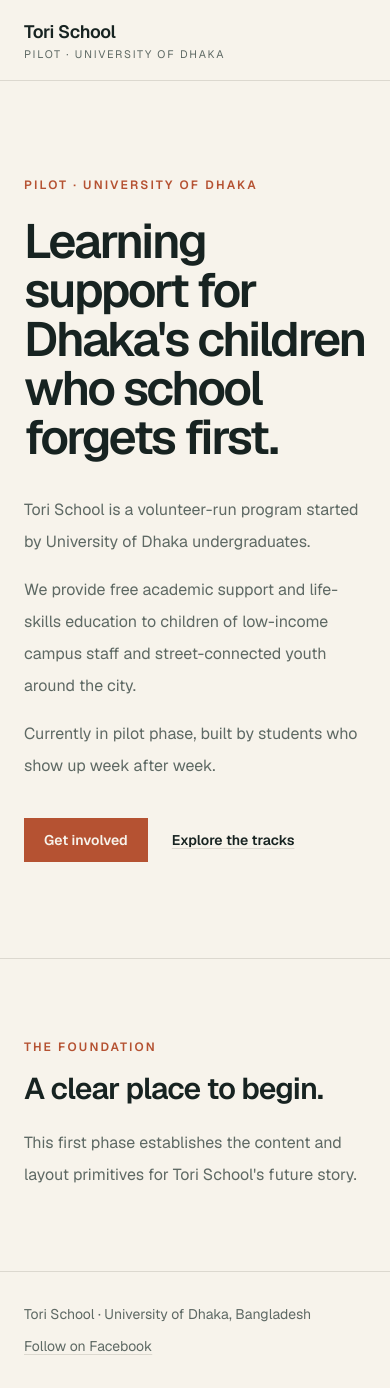
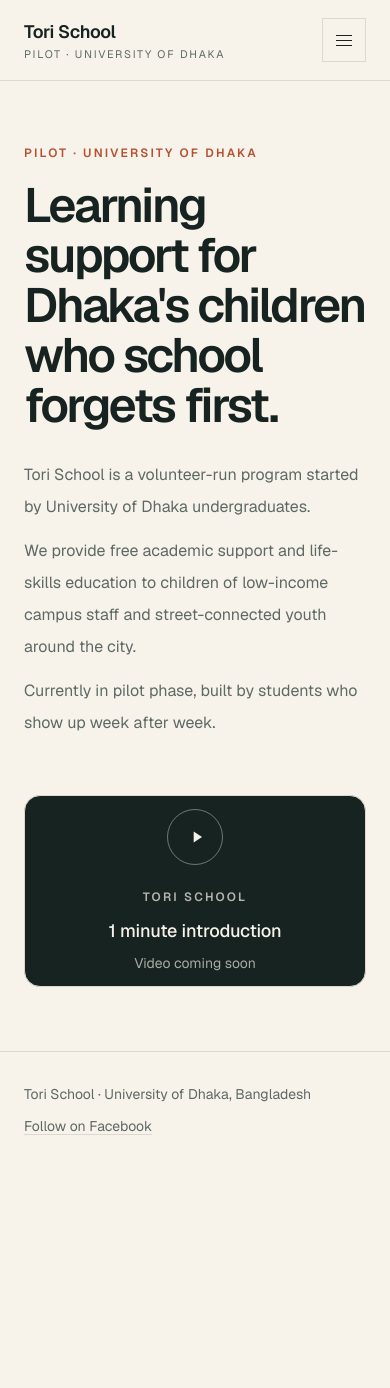
Before and after one commit to irfanAbir1231/torischool, a Next.js app: page / in a window 390 px wide. After the commit the page ends 1168 px from the top, so only its background shows below. Built offline with nearby package versions, Linux system fonts and the light colour scheme.

Commit message:
feat: build header and hero experience

```diff
--- a/src/app/globals.css
+++ b/src/app/globals.css
@@ -25,6 +25,10 @@
 
 html {
   scroll-behavior: smooth;
+}
+
+[id] {
+  scroll-margin-top: 1.5rem;
 }
 
 body {
--- a/src/app/page.tsx
+++ b/src/app/page.tsx
@@ -1,33 +1,31 @@
-import { Button } from "@/components/ui/Button";
 import { Container } from "@/components/ui/Container";
+import { ResponsiveVideo } from "@/components/ui/ResponsiveVideo";
 import { Section } from "@/components/ui/Section";
-import { SectionHeading } from "@/components/ui/SectionHeading";
 import { site } from "@/data/site";
 
 export default function Home() {
   return (
     <main id="main-content" className="flex-1">
-      <Section className="border-b border-line pb-24 pt-24 sm:pb-32 sm:pt-32">
+      <Section aria-labelledby="hero-heading" className="pb-16 pt-16 sm:pb-24 sm:pt-24 lg:pb-28 lg:pt-28">
         <Container>
           <div className="max-w-4xl">
-            <p className="mb-6 text-xs font-semibold uppercase tracking-[0.18em] text-accent">{site.identity.subtitle}</p>
-            <h1 className="max-w-4xl text-5xl font-semibold leading-[1.02] tracking-[-0.05em] text-ink sm:text-7xl">
+            <p className="mb-5 text-xs font-semibold uppercase tracking-[0.18em] text-accent">{site.identity.subtitle}</p>
+            <h1 id="hero-heading" className="max-w-4xl text-pretty text-5xl font-semibold leading-[1.04] tracking-[-0.05em] text-ink sm:text-6xl lg:text-7xl">
               {site.hero.headline}
             </h1>
-            <div className="mt-8 max-w-2xl space-y-4 text-base leading-8 text-muted sm:text-lg">
+            <div className="mt-7 max-w-2xl space-y-3 text-base leading-8 text-muted sm:mt-8 sm:text-lg">
               {site.hero.paragraphs.map((paragraph) => <p key={paragraph}>{paragraph}</p>)}
             </div>
-            <div className="mt-9 flex flex-wrap items-center gap-6">
-              <Button href="#volunteer">Get involved</Button>
-              <Button href="#tracks" variant="text">Explore the tracks</Button>
-            </div>
           </div>
-        </Container>
-      </Section>
 
-      <Section id="tracks">
-        <Container>
-          <SectionHeading eyebrow="The foundation" title="A clear place to begin." description="This first phase establishes the content and layout primitives for Tori School's future story." />
+          <div className="mt-14 sm:mt-18 lg:mt-20">
+            <ResponsiveVideo
+              source={site.links.heroVideo}
+              title={site.videoContent.hero.title}
+              status={site.videoContent.hero.status}
+              className="mx-auto"
+            />
+          </div>
         </Container>
       </Section>
     </main>
--- a/src/components/layout/Header.tsx
+++ b/src/components/layout/Header.tsx
@@ -1,23 +1,25 @@
 import Link from "next/link";
 
+import { MobileNav } from "@/components/layout/MobileNav";
 import { site } from "@/data/site";
 import { Container } from "@/components/ui/Container";
 
 export function Header() {
   return (
-    <header className="border-b border-line bg-cream">
+    <header className="relative border-b border-line bg-cream">
       <Container className="flex min-h-20 items-center justify-between gap-8">
         <Link href="/" className="group focus-visible:outline-2 focus-visible:outline-offset-4 focus-visible:outline-accent">
           <span className="block text-lg font-semibold tracking-[-0.02em] text-ink">{site.identity.name}</span>
           <span className="block text-[0.68rem] uppercase tracking-[0.16em] text-muted">{site.identity.subtitle}</span>
         </Link>
-        <nav aria-label="Main navigation" className="hidden items-center gap-7 sm:flex">
+        <nav aria-label="Main navigation" className="hidden items-center gap-7 md:flex">
           {site.navigation.map((item) => (
             <a key={item.href} href={item.href} className="text-sm text-muted transition-colors hover:text-ink focus-visible:outline-2 focus-visible:outline-offset-4 focus-visible:outline-accent">
               {item.label}
             </a>
           ))}
         </nav>
+        <MobileNav links={site.navigation} />
       </Container>
     </header>
   );
--- /dev/null
+++ b/src/components/layout/MobileNav.tsx
@@ -0,0 +1,64 @@
+"use client";
+
+import { useEffect, useState } from "react";
+
+import type { SiteLink } from "@/data/site";
+
+type MobileNavProps = {
+  links: SiteLink[];
+};
+
+export function MobileNav({ links }: MobileNavProps) {
+  const [isOpen, setIsOpen] = useState(false);
+
+  useEffect(() => {
+    if (!isOpen) return;
+
+    function handleKeyDown(event: KeyboardEvent) {
+      if (event.key === "Escape") setIsOpen(false);
+    }
+
+    document.addEventListener("keydown", handleKeyDown);
+    return () => document.removeEventListener("keydown", handleKeyDown);
+  }, [isOpen]);
+
+  return (
+    <div className="md:hidden">
+      <button
+        type="button"
+        aria-controls="mobile-navigation"
+        aria-expanded={isOpen}
+        aria-label={isOpen ? "Close navigation" : "Open navigation"}
+        className="inline-flex min-h-11 min-w-11 items-center justify-center border border-line text-ink transition-colors hover:bg-ink hover:text-cream focus-visible:outline-2 focus-visible:outline-offset-4 focus-visible:outline-accent"
+        onClick={() => setIsOpen((open) => !open)}
+      >
+        <span aria-hidden="true" className="flex w-4 flex-col gap-1">
+          <span className="block h-px w-full bg-current" />
+          <span className="block h-px w-full bg-current" />
+          <span className="block h-px w-full bg-current" />
+        </span>
+      </button>
+
+      <nav
+        id="mobile-navigation"
+        aria-label="Mobile navigation"
+        hidden={!isOpen}
+        className="absolute inset-x-0 top-full border-b border-line bg-cream px-6 py-4 shadow-[0_12px_24px_rgba(23,35,33,0.06)]"
+      >
+        <ul className="mx-auto max-w-7xl divide-y divide-line">
+          {links.map((link) => (
+            <li key={link.href}>
+              <a
+                href={link.href}
+                className="block py-4 text-sm font-medium text-ink focus-visible:outline-2 focus-visible:outline-offset-2 focus-visible:outline-accent"
+                onClick={() => setIsOpen(false)}
+              >
+                {link.label}
+              </a>
+            </li>
+          ))}
+        </ul>
+      </nav>
+    </div>
+  );
+}
--- /dev/null
+++ b/src/components/ui/ResponsiveVideo.tsx
@@ -0,0 +1,65 @@
+import { cn } from "@/lib/utils";
+
+type ResponsiveVideoProps = {
+  source: string | null;
+  title: string;
+  status?: string;
+  className?: string;
+};
+
+function getEmbedUrl(source: string | null) {
+  if (!source) return null;
+
+  try {
+    const url = new URL(source);
+
+    if (url.hostname === "youtu.be") {
+      const videoId = url.pathname.slice(1);
+      return videoId ? `https://www.youtube.com/embed/${videoId}` : null;
+    }
+
+    if (url.hostname === "www.youtube.com" || url.hostname === "youtube.com") {
+      const videoId = url.searchParams.get("v");
+      return videoId ? `https://www.youtube.com/embed/${videoId}` : null;
+    }
+
+    if (url.hostname === "vimeo.com" || url.hostname === "www.vimeo.com") {
+      const videoId = url.pathname.split("/").filter(Boolean).at(-1);
+      return videoId ? `https://player.vimeo.com/video/${videoId}` : null;
+    }
+  } catch {
+    return null;
+  }
+
+  return null;
+}
+
+export function ResponsiveVideo({ source, title, status = "Video coming soon", className }: ResponsiveVideoProps) {
+  const embedUrl = getEmbedUrl(source);
+
+  return (
+    <div className={cn("aspect-video w-full max-w-5xl overflow-hidden rounded-2xl border border-line bg-ink", className)}>
+      {embedUrl ? (
+        <iframe
+          className="h-full w-full"
+          src={embedUrl}
+          title={title}
+          loading="lazy"
+          allow="accelerometer; autoplay; clipboard-write; encrypted-media; gyroscope; picture-in-picture; web-share"
+          allowFullScreen
+        />
+      ) : (
+        <div className="flex h-full flex-col items-center justify-center px-6 text-center text-cream">
+          <span aria-hidden="true" className="mb-6 flex h-14 w-14 items-center justify-center rounded-full border border-cream/40">
+            <svg viewBox="0 0 24 24" className="ml-1 h-5 w-5 fill-current" focusable="false">
+              <path d="M8 5.5v13l10-6.5-10-6.5Z" />
+            </svg>
+          </span>
+          <p className="text-xs font-semibold uppercase tracking-[0.18em] text-cream/70">Tori School</p>
+          <p className="mt-3 text-lg font-medium tracking-[-0.01em] sm:text-xl">{title}</p>
+          <p className="mt-2 text-sm text-cream/65">{status}</p>
+        </div>
+      )}
+    </div>
+  );
+}
--- a/src/data/site.ts
+++ b/src/data/site.ts
@@ -73,6 +73,12 @@
     academicRescueAcademyVideo: null as string | null,
     popUpWelfareCampsVideo: null as string | null,
   },
+  videoContent: {
+    hero: {
+      title: "1 minute introduction",
+      status: "Video coming soon",
+    },
+  },
   leadership: [
     { role: "President", name: "Name to be supplied", image: null },
     { role: "Secretary", name: "Name to be supplied", image: null },
```
